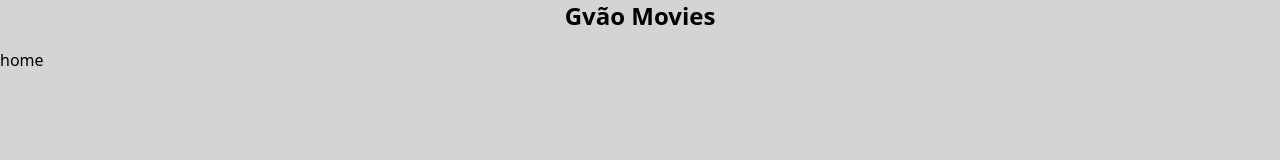
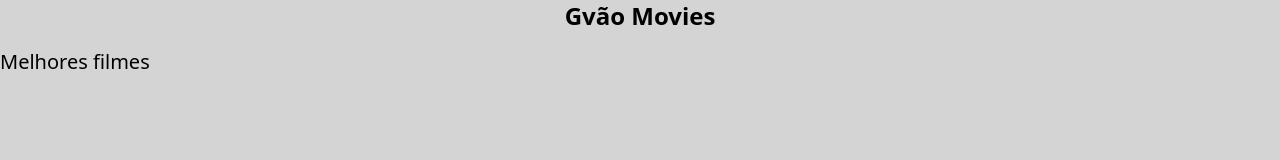
Before and after one commit to gvao/gvao-movies, a Next.js app: page / in a window 1280 px wide. Shown: the top 160 px of the page. Built offline with nearby package versions, Linux system fonts and the light colour scheme.

Commit message:
Create Subtitle component

```diff
--- a/src/app/page.tsx
+++ b/src/app/page.tsx
@@ -1,7 +1,13 @@
+import { SubTitle } from "@/components/typography";
+
 export default function Home() {
   return (
-    <main>
-      home
-    </main>
+    <section>
+
+      <div className="container">
+        <SubTitle>Melhores filmes</SubTitle>
+      </div>
+
+    </section>
   )
 }
--- a/src/components/header.tsx
+++ b/src/components/header.tsx
@@ -1,5 +1,5 @@
 import Link from "next/link";
-import { Title } from "./typografy";
+import { Title } from "./typography";
 
 export default function Header() {
     return (
--- a/src/components/typografy.tsx
+++ /dev/null
@@ -1,7 +0,0 @@
-export const Title = ({ children }: { children: React.ReactNode }) => (
-    <h1
-        className="text-2xl font-bold text-center"
-    >
-        {children}
-    </h1>
-)
--- /dev/null
+++ b/src/components/typography.tsx
@@ -0,0 +1,13 @@
+type ChildrenProps = { children: React.ReactNode }
+
+export const Title = ({ children }: ChildrenProps) => (
+    <h1
+        className="text-2xl font-bold text-center"
+    >
+        {children}
+    </h1>
+)
+
+export const SubTitle = ({ children }: ChildrenProps) => (
+    <h2 className="text-xl" >{children}</h2>
+)
```
